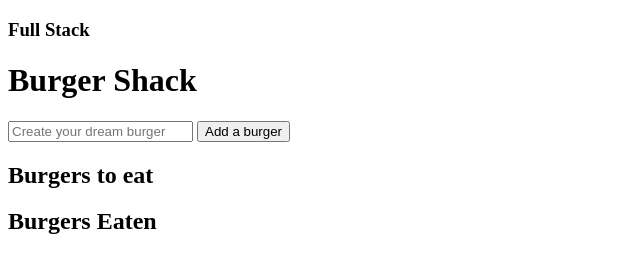
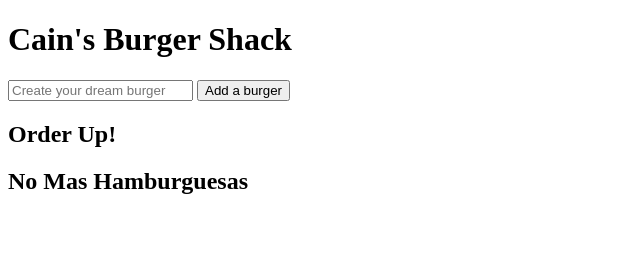
Before and after one commit to bialoorlem/burger, a website: page public/index.html in a window 1280 px wide. Shown: the whole page, without its empty margins (0-640 px from the left). Drawn offline with nearby package versions, Linux system fonts and the light colour scheme; no server answers.

Commit message:
Updated text in the html

```diff
--- a/public/index.html
+++ b/public/index.html
@@ -5,15 +5,14 @@
     <meta charset="UTF-8">
     <meta name="viewport" content="width=device-width, initial-scale=1.0">
     <meta http-equiv="X-UA-Compatible" content="ie=edge">
-    <title>Full Stack Burger Shack</title>
+    <title>Cain's Burger Shack</title>
 </head>
 
 <body>
     <div class="top-div"></div>
     <div class="fill-in-div-hide" id="fillInDiv"></div>
     <div class="title-box">
-        <h3>Full Stack</h3>
-        <h1>Burger Shack</h1>
+        <h1>Cain's Burger Shack</h1>
     </div>
     <div class="about-box" id="about-box">
         <div class="bar1" id="bar1"></div>
@@ -28,11 +27,11 @@
         <button id="addBurger" class="add-button">Add a burger</button>
         <div class="burger-box">
             <div>
-                <h2>Burgers to eat</h2>
+                <h2>Order Up!</h2>
                 <div id="burgerList"></div>
             </div>
             <div>
-                <h2>Burgers Eaten</h2>
+                <h2>No Mas Hamburguesas</h2>
                 <div id="devouredBurgersID"></div>
             </div>
         </div>
```
